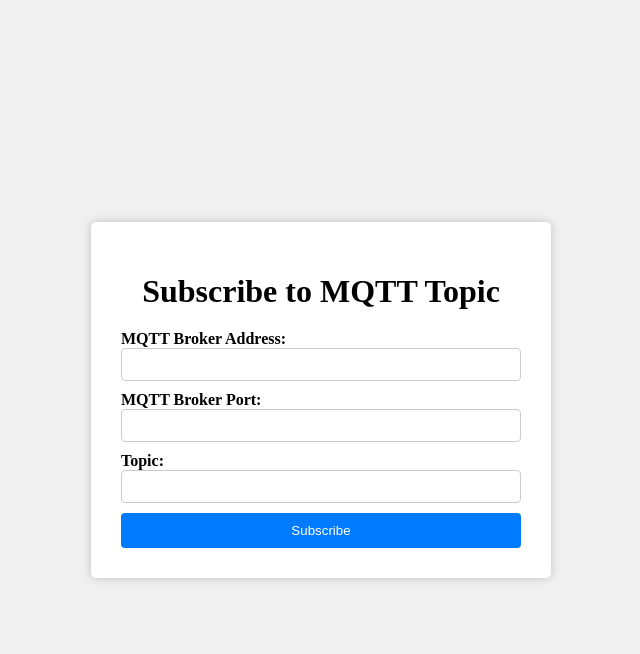
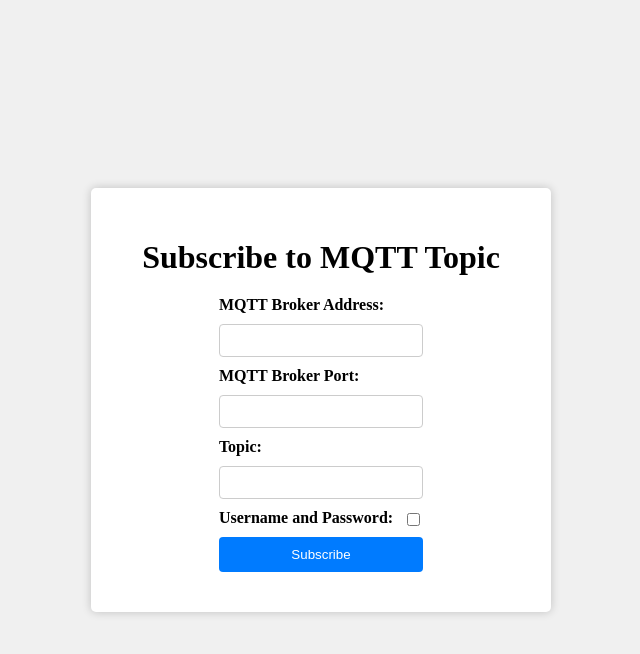
Before and after one commit to Infilong/IOT-Location-Tracking, a Flask app: page /subscribe in a window 1280 px wide. Shown: the top 654 px of the page, without its empty margins (319-959 px from the left). Run offline with Flask 3, Linux system fonts and the light colour scheme.

Commit message:
Added checkbox for inputting credetials, and some comments about socketio

```diff
--- a/demo-client/app.py
+++ b/demo-client/app.py
@@ -2,7 +2,6 @@ from flask import Flask, render_template, request, redirect, url_for
 from flask_mqtt import Mqtt
 from flask_socketio import SocketIO, emit
 import pandas as pd
-import time
 
 df = pd.DataFrame(columns=['Line', 'Timestamp', 'Latitude', 'Longitude', 'csq'])
 
@@ -66,22 +65,18 @@ def handle_mqtt_message(client, userdata, message):
   timestamp_now = pd.Timestamp.now().strftime('%Y-%m-%d %H:%M:%S')
   df.loc[len(df.index)] = [len(df.index), timestamp_now, latitude, longitude, csq_with_description]
 
-  # Emit the new data to the connected clients via WebSocket
+  # Every time the 'new_data' event is emitted and received by the client-side JavaScript(loading.js),
+  # the page will be redirected back to /topic, causing the template to be re-rendered with the updated GNSS data,
+  # providing real-time updates to the user.
   socketio.emit('new_data', df.to_dict(orient='records'))
   print("EMITING DATA")
 
 @app.route('/topic')
 def user_topic():
   print(df)
-  # html = df.to_html(classes='data')
-  # return render_template('topic.html', tables=[html])
-
-  # Convert the DataFrame to a list of dictionaries
-  # Check if the DataFrame is empty
-
+  # Pass the list of dictionaries to template topic.html
   table_data = df.to_dict(orient='records')
-  return render_template('topic.html', tables=[table_data])  # Pass the list of dictionaries to the template
-
+  return render_template('topic.html', tables=[table_data])
 
 @app.route('/subscribe', methods=['GET', 'POST'])
 def subscription():
@@ -121,14 +116,10 @@ def subscription():
 def loading_page():
     return render_template('loading.html')
 
+# The event name 'connect' is predefined by SocketIO itself.
 @socketio.on('connect')
 def on_connect():
     print('Client connected')
 
-@socketio.on('update table')
-def update_table():
-    # Send the current data to the connected client when WebSocket connection is established
-    emit('new_data', df.to_dict(orient='records'))
-
 if __name__ == '__main__':
    app.run(host='127.0.0.1', port=5000)
--- /dev/null
+++ b/demo-client/static/show_credentials.js
@@ -0,0 +1,10 @@
+const showCredentialsCheckbox = document.getElementById("show-credentials");
+const credentialsFields = document.getElementById("credentials-fields");
+
+showCredentialsCheckbox.addEventListener("change", function () {
+  if (showCredentialsCheckbox.checked) {
+    credentialsFields.style.display = "block";
+  } else {
+    credentialsFields.style.display = "none";
+  }
+});
--- a/demo-client/templates/subscribe.html
+++ b/demo-client/templates/subscribe.html
@@ -15,20 +15,23 @@
         display: flex;
         flex-direction: column;
         align-items: center;
-        width: 400px; /* Adjust the width to make the box bigger */
-        padding: 30px; /* Increase the padding for more space inside the box */
+        width: 400px;
+        padding: 30px;
         border-radius: 5px;
         box-shadow: 0 0 10px rgba(0, 0, 0, 0.2);
         background-color: #fff;
       }
       #topic-form label,
-      #topic-form input {
+      #topic-form input,
+      #topic-form button {
         margin-bottom: 10px;
-        width: 100%; /* Set the input boxes to have the same width as the form */
-        box-sizing: border-box; /* Include padding and border in the total width */
+        width: 100%;
+        box-sizing: border-box;
+        display: block;
       }
       #topic-form label {
         font-weight: bold;
+        white-space: nowrap;
       }
       #topic-form input {
         padding: 8px;
@@ -42,11 +45,17 @@
         border: none;
         border-radius: 4px;
         cursor: pointer;
-        width: 100%; /* Set the button to have the same width as the form */
       }
       #topic-form h1 {
-        white-space: nowrap; /* Prevent heading from wrapping to the next line */
-        margin-bottom: 20px; /* Add some spacing between heading and form */
+        white-space: nowrap;
+        margin-bottom: 20px;
+      }
+      #credentials-container {
+        display: flex;
+        align-items: center;
+      }
+      #credentials-container label {
+        margin-right: 10px;
       }
     </style>
   </head>
@@ -56,26 +65,33 @@
       <h1>Subscribe to MQTT Topic</h1>
       <form action="/subscribe" method="post">
         <label for="mqtt-broker-url">MQTT Broker Address:</label>
-        <input
-          type="text"
-          id="mqtt-broker-url"
-          name="mqtt-broker-url"
-          required
-        />
+        <input type="text" id="mqtt-broker-url" name="mqtt-broker-url" required />
 
         <label for="mqtt-broker-port">MQTT Broker Port:</label>
-        <input
-          type="number"
-          id="mqtt-broker-port"
-          name="mqtt-broker-port"
-          required
-        />
+        <input type="number" id="mqtt-broker-port" name="mqtt-broker-port" required />
 
         <label for="topic">Topic:</label>
         <input type="text" id="topic" name="topic" required />
 
+        <!-- Tick box for showing username and password fields -->
+        <div id="credentials-container">
+          <label for="show-credentials">Username and Password:</label>
+          <input type="checkbox" id="show-credentials" name="show-credentials" />
+        </div>
+
+        <!-- Username and password input fields (initially hidden) -->
+        <div id="credentials-fields" style="display: none">
+          <label for="username">Username:</label>
+          <input type="text" id="username" name="username" />
+
+          <label for="password">Password:</label>
+          <input type="password" id="password" name="password" />
+        </div>
+
         <button type="submit">Subscribe</button>
       </form>
     </div>
+
+    <script src="{{ url_for('static', filename='show_credentials.js') }}"></script>
   </body>
 </html>
```
